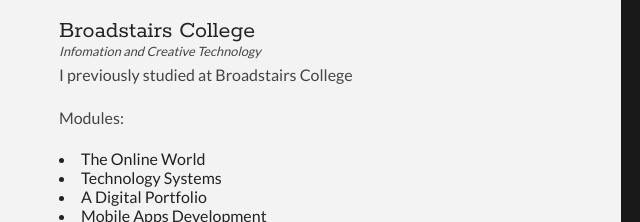
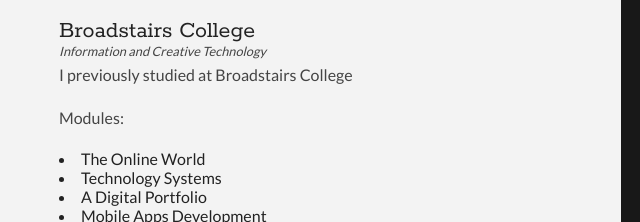
Before and after one commit to mt528/mt528.github.io, a plain HTML site: page index.html in a window 1280 px wide. Shown: the part 1254-1476 px from the top of the page, 419-1059 px from the left. Drawn offline with Linux system fonts and the light colour scheme.

Commit message:
Fixed a spelling error

```diff
--- a/index.html
+++ b/index.html
@@ -115,7 +115,7 @@
 
 					<p></p>
 					<h2>Broadstairs College</h2>
-					<p class="subDetails">Infomation and Creative Technology</p>
+					<p class="subDetails">Information and Creative Technology</p>
 					<p>I previously studied at Broadstairs College</p>
 					<p>Modules:</p>
 					<li>The Online World</li>
```
